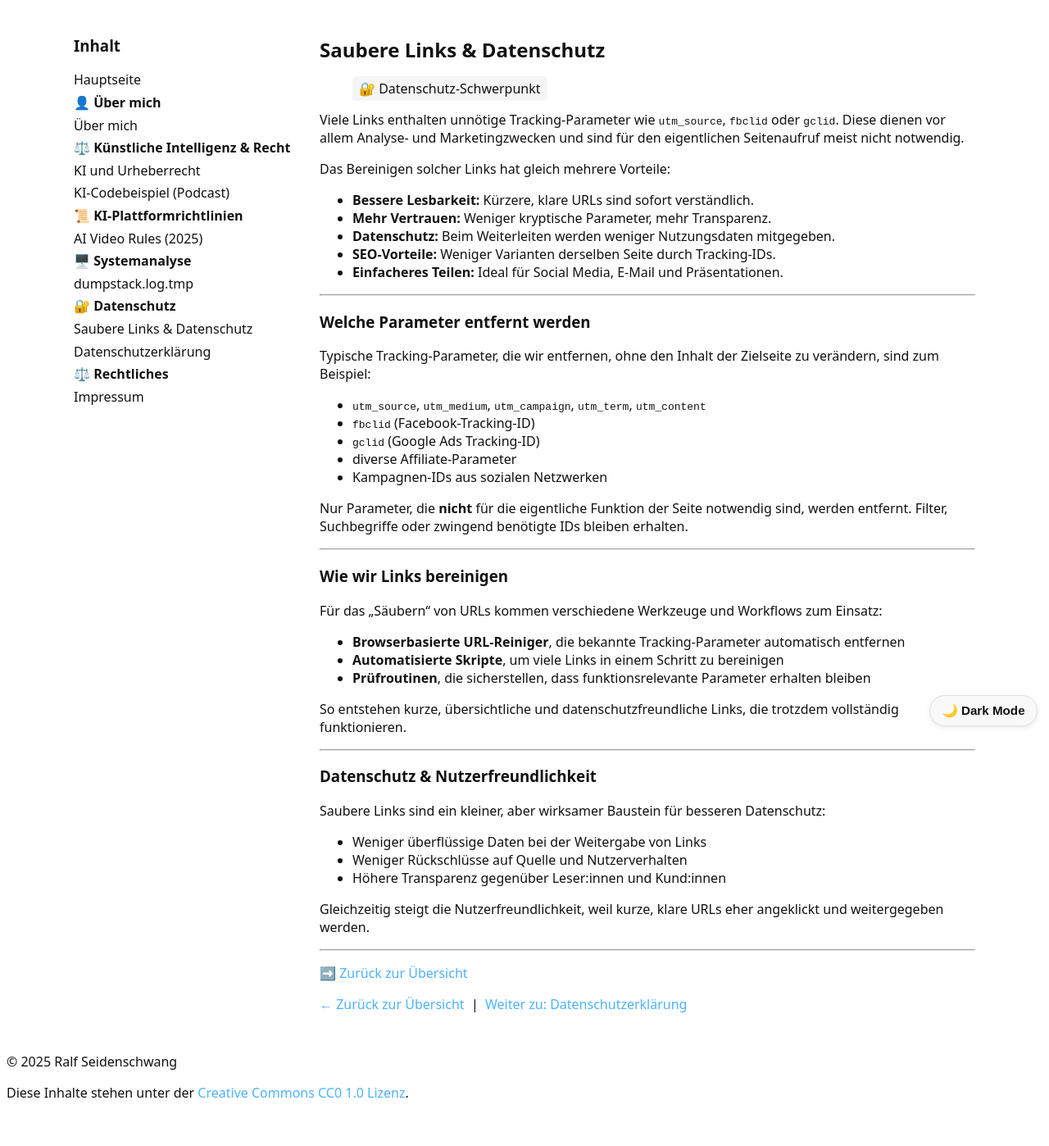
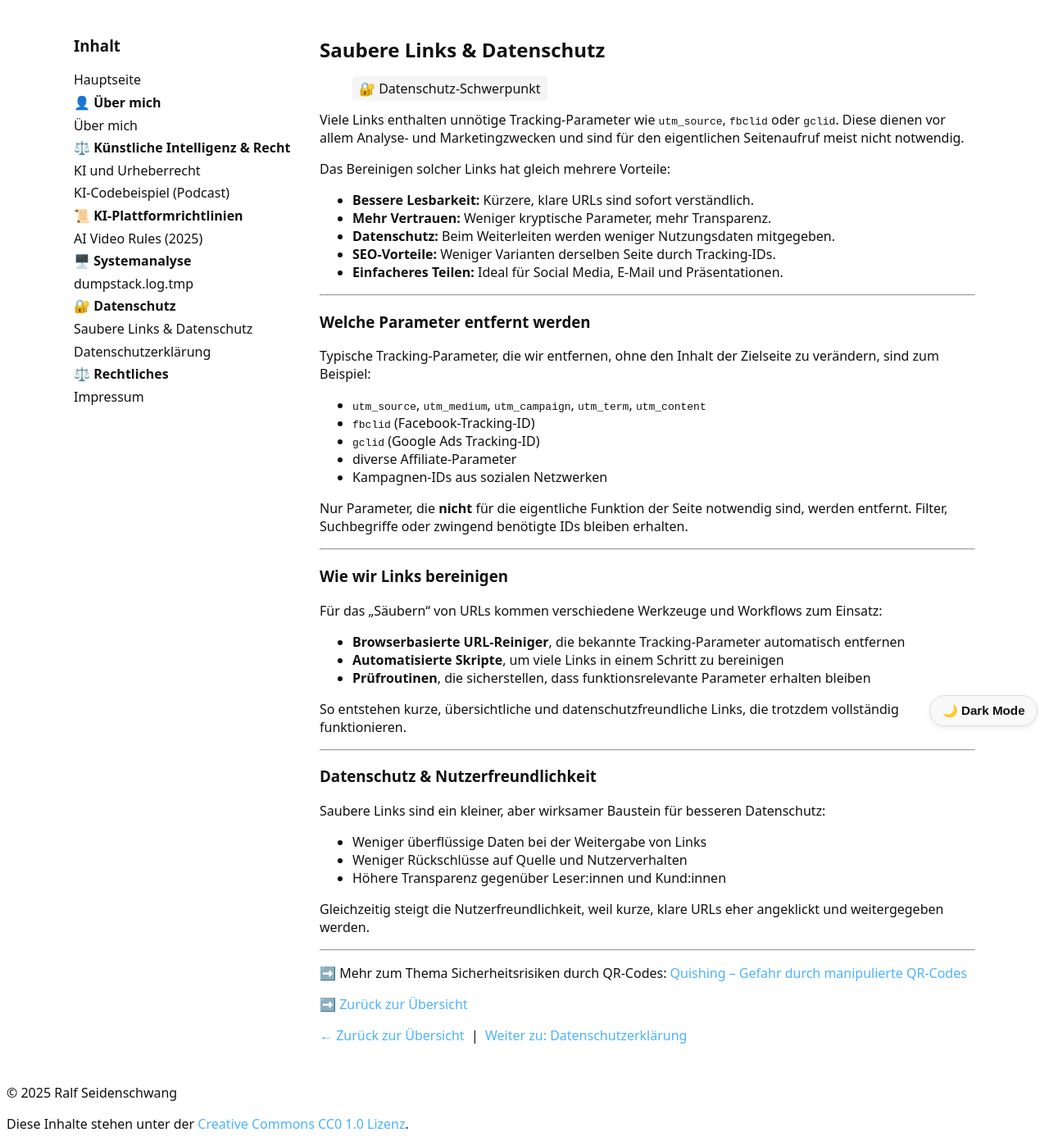
Before and after one commit to RalfSei/RalfSei.github.io, a Jekyll site: the page built from _pages/saubere_links.md, in a window 1280 px wide. Shown: the whole page at 82% size. Built offline with Jekyll 4.4.1, drawn with Linux system fonts in a browser that asks for light colours; before the commit the page ends 1360 px from its top, so only the background shows below that.

Commit message:
Add link to QR code security risks article

```diff
--- a/_pages/saubere_links.md
+++ b/_pages/saubere_links.md
@@ -64,5 +64,6 @@ Saubere Links sind ein kleiner, aber wirksamer Baustein für besseren Datenschut
 Gleichzeitig steigt die Nutzerfreundlichkeit, weil kurze, klare URLs eher angeklickt und weitergegeben werden.
 
 ---
+➡️ Mehr zum Thema Sicherheitsrisiken durch QR-Codes: [Quishing – Gefahr durch manipulierte QR-Codes](/quishing/)
 
 ➡️ [Zurück zur Übersicht](/)
```
